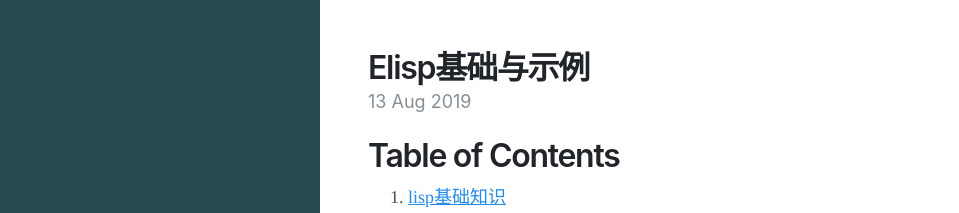
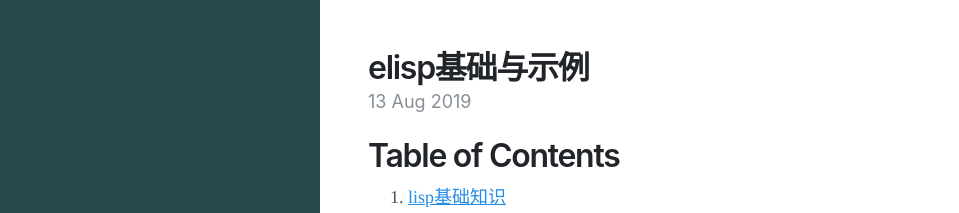
Before and after one commit to leisuremood/leisuremood.github.io, a Jekyll site: the page built from _posts/2019-08-13-elisp基础与示例.md, in a window 1280 px wide and 900 px high. Shown: the top 213 px of the window, without its empty margins (0-959 px from the left). Built offline with Jekyll 4.4.1, drawn with Linux system fonts in a browser that asks for light colours; nearby versions of some CDN libraries; our own code applies the rules of GitHub Pages for plain Markdown files.

Commit message:
update org file

```diff
--- a/_data/2019-08-13-elisp基础与示例.org
+++ b/_data/2019-08-13-elisp基础与示例.org
@@ -522,8 +522,8 @@ change_end
 
 #+begin_src elisp
   (defun read-file-as-lines(file-path)
-    (with-temp-buffer    (insert-file-contents file-path)
-			 (split-string (buffer-string) "\n" t)))
+    (with-temp-buffer (insert-file-contents file-path)
+		      (split-string (buffer-string) "\n" t)))
 
   (read-file-as-lines "./1.txt") > #'urls  ;; 把结果给变量urls。
 #+end_src
--- a/_posts/2019-08-13-elisp基础与示例.md
+++ b/_posts/2019-08-13-elisp基础与示例.md
@@ -1,24 +1,31 @@
+---
+layout: post
+title:  "elisp基础与示例"
+date:   2019-08-13
+tags:
+      - it
+---
 
 # Table of Contents
 
-1.  [lisp基础知识](#org5c79121)
-    1.  [lisp求值](#org10cd56e)
-    2.  [elisp函数中的quote](#org7bef6e1)
-    3.  [lisp谓词eq,eql,equal](#org073dbce)
-2.  [lisp构想例](#org093e1f6)
-    1.  [读取url让firefox打开](#org2eff7ec)
-    2.  [去掉list重复项目](#org27d62df)
-    3.  [删除list中的一项](#org8d9eaed)
-    4.  [求全组合](#org3d9df39)
+1.  [lisp基础知识](#orgb3637cf)
+    1.  [lisp求值](#org27c5b01)
+    2.  [elisp函数中的quote](#org26a09f7)
+    3.  [lisp谓词eq,eql,equal](#orge5f5cd6)
+2.  [lisp构想例](#orge3877c4)
+    1.  [读取url让firefox打开](#org6682842)
+    2.  [去掉list重复项目](#orgaf622e0)
+    3.  [删除list中的一项](#org54a03c7)
+    4.  [求全组合](#org3145273)
 
 
 
-<a id="org5c79121"></a>
+<a id="orgb3637cf"></a>
 
 # lisp基础知识
 
 
-<a id="org10cd56e"></a>
+<a id="org27c5b01"></a>
 
 ## lisp求值
 
@@ -161,7 +168,7 @@ scheme 语言也许在 list 和 cons cell 上有更加明确的定义
 ?a ;=> 97
 
 
-<a id="org7bef6e1"></a>
+<a id="org26a09f7"></a>
 
 ## elisp函数中的quote
 
@@ -222,7 +229,7 @@ To make exclaim proof against such problems, it should be written:
       (append expression (list 'oh 'my)))
 
 
-<a id="org073dbce"></a>
+<a id="orge5f5cd6"></a>
 
 ## lisp谓词eq,eql,equal
 
@@ -514,20 +521,20 @@ elisp对象的内容包含两部分，一部分表示类型，另一部分表示
 > (equalp "FOO" "foo") is true.
 
 
-<a id="org093e1f6"></a>
+<a id="orge3877c4"></a>
 
 # lisp构想例
 
 
-<a id="org2eff7ec"></a>
+<a id="org6682842"></a>
 
 ## 读取url让firefox打开
 
 -   读这个文件，把文件每一行存在一个列表里并返回
 
     (defun read-file-as-lines(file-path)
-      (with-temp-buffer    (insert-file-contents file-path)
-    		       (split-string (buffer-string) "\n" t)))
+      (with-temp-buffer (insert-file-contents file-path)
+    		    (split-string (buffer-string) "\n" t)))
 
     (read-file-as-lines "./1.txt") > #'urls  ;; 把结果给变量urls。
 
@@ -544,7 +551,7 @@ elisp对象的内容包含两部分，一部分表示类型，另一部分表示
 <http://cn.voidcc.com/question/p-vvrdqcpc-na.html>
 
 
-<a id="org27d62df"></a>
+<a id="orgaf622e0"></a>
 
 ## 去掉list重复项目
 
@@ -561,7 +568,7 @@ elisp对象的内容包含两部分，一部分表示类型，另一部分表示
          (T (cons (car L) (rem_dup (cdr L)))))) ; else include it, and check rest of list recursively
 
 
-<a id="org8d9eaed"></a>
+<a id="org54a03c7"></a>
 
 ## 删除list中的一项
 
@@ -571,7 +578,7 @@ emacs 里面可以
     (delete 'delete-trailing-whitespace before-save-hook )
 
 
-<a id="org3d9df39"></a>
+<a id="org3145273"></a>
 
 ## 求全组合
 
```
